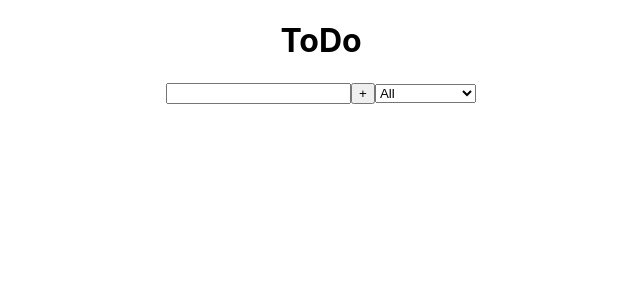
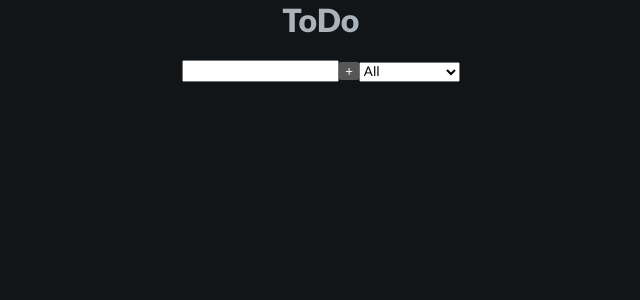
Before and after one commit to wcelery/todo-app, a React (Create React App) app: page / in a window 1280 px wide. Shown: the top 300 px of the page, without its empty margins (319-959 px from the left). Built offline with nearby package versions, Linux system fonts and the light colour scheme.

Commit message:
some styling

```diff
--- a/public/index.html
+++ b/public/index.html
@@ -11,6 +11,10 @@
       integrity="sha384-HzLeBuhoNPvSl5KYnjx0BT+WB0QEEqLprO+NBkkk5gbc67FTaL7XIGa2w1L0Xbgc"
       crossorigin="anonymous"
     />
+    <link
+      href="https://fonts.googleapis.com/css2?family=Lato:wght@300;400;900&display=swap"
+      rel="stylesheet"
+    />
     <link rel="manifest" href="%PUBLIC_URL%/manifest.json" />
     <title>React App</title>
   </head>
--- a/src/App.css
+++ b/src/App.css
@@ -1,16 +1,111 @@
+* {
+  font-family: "Lato", sans-serif;
+}
+
+.title {
+  display: block;
+  font-size: 2em;
+  margin-block-start: 0em;
+  margin-block-end: 0.67em;
+  margin-inline-start: 0px;
+  margin-inline-end: 0px;
+  font-weight: bold;
+  color: #eaf5fdb4;
+}
+
 .App {
   text-align: center;
+  height: 100vh;
+  background-color: #121517;
 }
 .content {
   display: flex;
   justify-content: space-around;
+}
+
+.ul {
+  display: flex;
+  flex-direction: column;
+  padding-left: 0;
+  justify-content: right;
+  width: 700px;
+  text-align: left;
+}
+
+.buttons {
+  display: flex;
+  margin-left: auto;
   align-items: center;
 }
 
+.todo {
+  color: #eaf5fdb4;
+  display: flex;
+  border: #eaf5fd04;
+  border-style: solid;
+  margin: 20px 0 20px 0;
+  padding: 1rem;
+  border-radius: 2px;
+  border-width: 1px;
+  border-radius: 2px;
+  background: #121517;
+  box-shadow: 18px 18px 35px #0f1214, -18px -18px 35px #15181a;
+}
+
 .todo-item {
+  max-width: 700px;
   list-style-type: none;
 }
 
-.completed {
-  color: red;
+.completed-text {
+  color: #eaf5fd50;
+  text-decoration: line-through;
 }
+
+.completed-todo {
+  background-color: #eaf5fd0a;
+}
+
+button {
+  color: #fff;
+  -webkit-appearance: none;
+  -moz-appearance: none;
+  appearance: none;
+  border: 0;
+  border-radius: 2px;
+}
+
+button:hover {
+  cursor: pointer;
+}
+
+.complete-btn {
+  background: #2881c01f;
+  padding: 8px 16px;
+  font-size: 16px;
+  margin: 0 10px 0 10px;
+}
+
+.delete-btn {
+  background: #f049491f;
+  padding: 8px 16px;
+  font-size: 16px;
+}
+
+.complete-btn:hover {
+  background: #2881c056;
+}
+
+.complete-btn:focus {
+  outline: none;
+  box-shadow: 0 0 0 2px #cbd6ee;
+}
+
+.delete-btn:hover {
+  background: #f0494956;
+}
+
+.delete-btn:focus {
+  outline: none;
+  box-shadow: 0 0 0 2px #eecbcb;
+}
--- a/src/App.js
+++ b/src/App.js
@@ -48,7 +48,6 @@ function App() {
 
   return (
     <div className="App">
-      <h1>ToDo</h1>
       <Form
         inputValue={inputValue}
         setInputValue={setInputValue}
--- a/src/components/Form.js
+++ b/src/components/Form.js
@@ -4,6 +4,8 @@ const Form = ({ inputValue, setInputValue, todos, setTodos, setStatus }) => {
   const inputHandler = (e) => {
     setInputValue(e.target.value);
   };
+
+  const isDisabled = inputValue === "" ? true : false;
 
   const submitHandler = (e) => {
     e.preventDefault();
@@ -20,8 +22,9 @@ const Form = ({ inputValue, setInputValue, todos, setTodos, setStatus }) => {
 
   return (
     <form>
+      <h1 className="title">ToDo</h1>
       <input value={inputValue} onChange={inputHandler} type="text" />
-      <button onClick={submitHandler} type="submit">
+      <button disabled={isDisabled} onClick={submitHandler} type="submit">
         +
       </button>
       <select onChange={statusHandler} className="select">
--- a/src/components/Todo.js
+++ b/src/components/Todo.js
@@ -18,14 +18,18 @@ const Todo = ({ text, todo, todos, setTodos }) => {
   };
 
   return (
-    <div className="todo">
-      <li className={`todo-item ${todo.completed && "completed"}`}>{text}</li>
+    <div className={`todo ${todo.completed && "completed-todo"}`}>
+      <li className={`todo-item ${todo.completed && "completed-text"}`}>
+        {text}
+      </li>
+      <section className="buttons">
         <button onClick={completeHandler} className="complete-btn">
           <i className="fas fa-check-circle"></i>
         </button>
         <button onClick={deleteHandler} className="delete-btn">
           <i className="fas fa-minus-square"></i>
         </button>
+      </section>
     </div>
   );
 };
```
Lines whose indentation alone changed are shown as unchanged.
